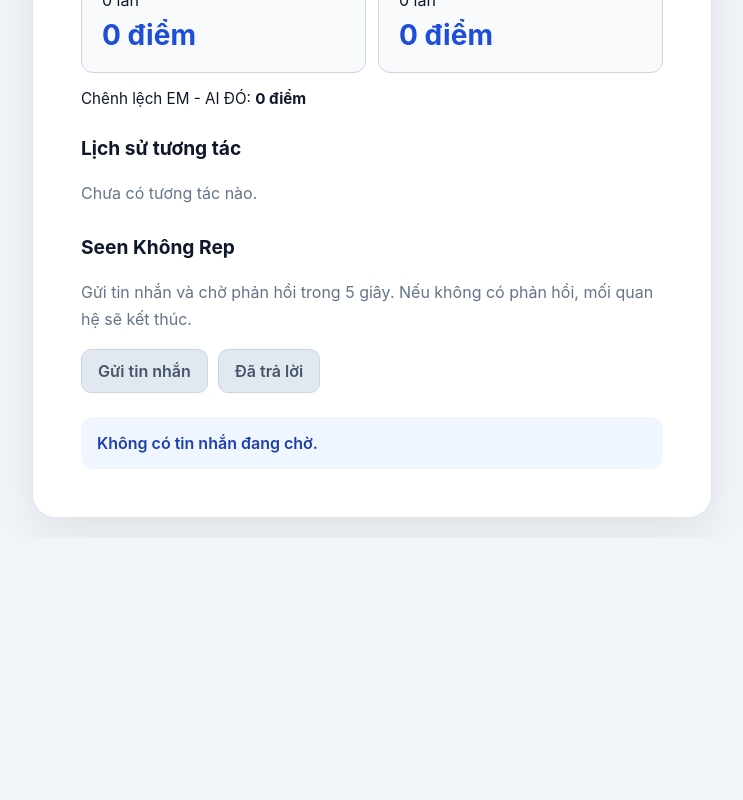
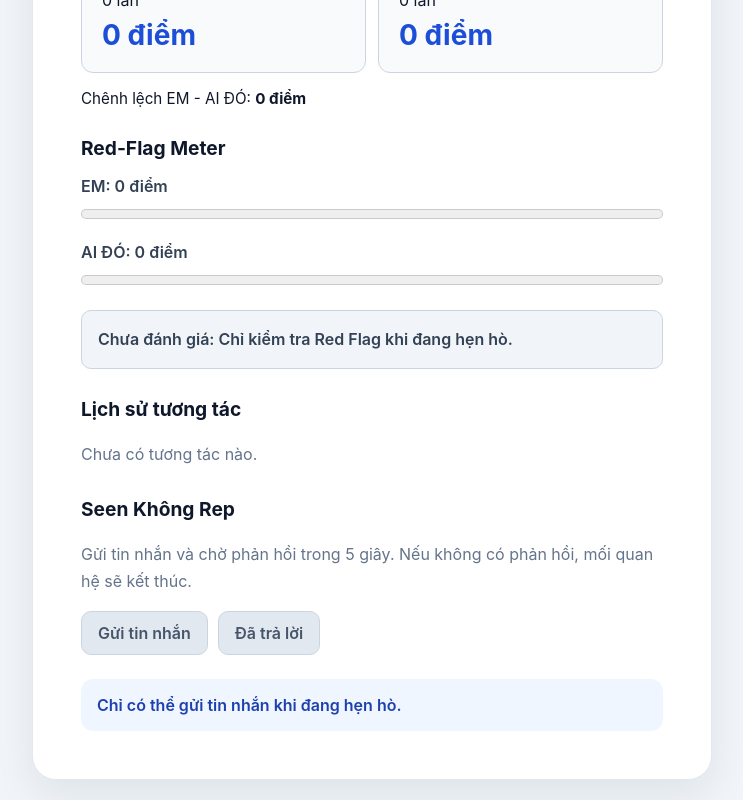
Before and after one commit to 24520273-netizen/Lab3-Bonus, a React (Vite) app: page / in a window 1280 px wide. Shown: the part 855-1655 px from the top of the page, without its empty margins (268-1011 px from the left). Before the commit the page ends 1393 px from the top, so only its background shows below. Built offline with nearby package versions, Linux system fonts and the light colour scheme.

Commit message:
feat(ui): add derived red-flag meter & ghosting cleanup

```diff
--- a/src/components/SituationshipAnalyzer.jsx
+++ b/src/components/SituationshipAnalyzer.jsx
@@ -7,7 +7,7 @@ import {
   initialState,
   relationshipReducer,
 } from '../domain/relationshipModel.js'
-import { calculateEffortScores } from '../domain/relationshipSelectors.js'
+import { calculateEffortScores, calculateRedFlag } from '../domain/relationshipSelectors.js'
 import styles from './SituationshipAnalyzer.module.css'
 
 const phaseLabels = {
@@ -29,9 +29,13 @@ export default function SituationshipAnalyzer() {
   const [steps, setSteps] = useState('1')
   const stepsId = useId()
   const stepsHelpId = useId()
+  const emMeterId = useId()
+  const rivalMeterId = useId()
 
   const availableTransitions = getAvailableTransitions(state.phase)
   const scores = calculateEffortScores(state.interactions)
+  const isRedFlag = calculateRedFlag(state.phase, scores)
+  const meterMax = Math.max(scores.myImpact, scores.rivalImpact, 1)
 
   const canAddEffort = state.phase === PHASES.DATING_NO_LOVE
   const parsedSteps = Number(steps)
@@ -177,6 +181,58 @@ export default function SituationshipAnalyzer() {
         </p>
       </section>
 
+      <section className={styles.section} aria-labelledby="red-flag-heading">
+        <h2 id="red-flag-heading" className={styles.sectionHeading}>
+          Red-Flag Meter
+        </h2>
+
+        <div className={styles.meterGroup}>
+          <div className={styles.meterRow}>
+            <label htmlFor={emMeterId}>
+              EM: {scores.myImpact} điểm
+            </label>
+            <meter
+              id={emMeterId}
+              className={styles.meter}
+              min="0"
+              max={meterMax}
+              value={scores.myImpact}
+            />
+          </div>
+
+          <div className={styles.meterRow}>
+            <label htmlFor={rivalMeterId}>
+              AI ĐÓ: {scores.rivalImpact} điểm
+            </label>
+            <meter
+              id={rivalMeterId}
+              className={styles.meter}
+              min="0"
+              max={meterMax}
+              value={scores.rivalImpact}
+            />
+          </div>
+        </div>
+
+        <output
+          className={styles.riskStatus}
+          data-level={
+            !canAddEffort
+              ? 'inactive'
+              : isRedFlag
+                ? 'warning'
+                : 'stable'
+          }
+          role="status"
+          aria-live="polite"
+        >
+          {!canAddEffort
+            ? 'Chưa đánh giá: Chỉ kiểm tra Red Flag khi đang hẹn hò.'
+            : isRedFlag
+              ? 'Red Flag: Điểm AI ĐÓ đang cao hơn điểm EM.'
+              : 'Stable: Điểm EM đang bằng hoặc cao hơn AI ĐÓ.'}
+        </output>
+      </section>
       <section className={styles.section} aria-labelledby="history-heading">
         <h2 id="history-heading" className={styles.sectionHeading}>
           Lịch sử tương tác
@@ -244,7 +300,11 @@ export default function SituationshipAnalyzer() {
         <output className={styles.status} role="status" aria-live="polite">
           {pendingMessageId
             ? 'Đang chờ phản hồi trong 5 giây...'
-            : 'Không có tin nhắn đang chờ.'}
+            : state.phase === PHASES.GHOSTED_EXIT
+              ? 'Quan hệ đã kết thúc. Không còn tin nhắn chờ.'
+              : state.phase === PHASES.DATING_NO_LOVE
+                ? 'Chưa có tin nhắn đang chờ.'
+                : 'Chỉ có thể gửi tin nhắn khi đang hẹn hò.'}
         </output>
       </section>
     </article>
--- a/src/components/SituationshipAnalyzer.module.css
+++ b/src/components/SituationshipAnalyzer.module.css
@@ -175,3 +175,53 @@
     width: 100%;
   }
 }
+
+.meterGroup {
+  display: grid;
+  gap: 18px;
+}
+
+.meterRow {
+  display: flex;
+  flex-direction: column;
+  gap: 8px;
+  min-width: 0;
+}
+
+.meterRow label {
+  font-weight: 600;
+  color: #334155;
+}
+
+.meter {
+  display: block;
+  width: 100%;
+  height: 20px;
+}
+
+.riskStatus {
+  display: block;
+  margin-top: 20px;
+  padding: 16px;
+  border: 1px solid #cbd5e1;
+  border-radius: 10px;
+  font-weight: 600;
+  line-height: 1.6;
+}
+
+.riskStatus[data-level="warning"] {
+  background: #fef2f2;
+  border-color: #fca5a5;
+  color: #991b1b;
+}
+
+.riskStatus[data-level="stable"] {
+  background: #ecfdf5;
+  border-color: #86efac;
+  color: #065f46;
+}
+
+.riskStatus[data-level="inactive"] {
+  background: #f1f5f9;
+  color: #334155;
+}
```
